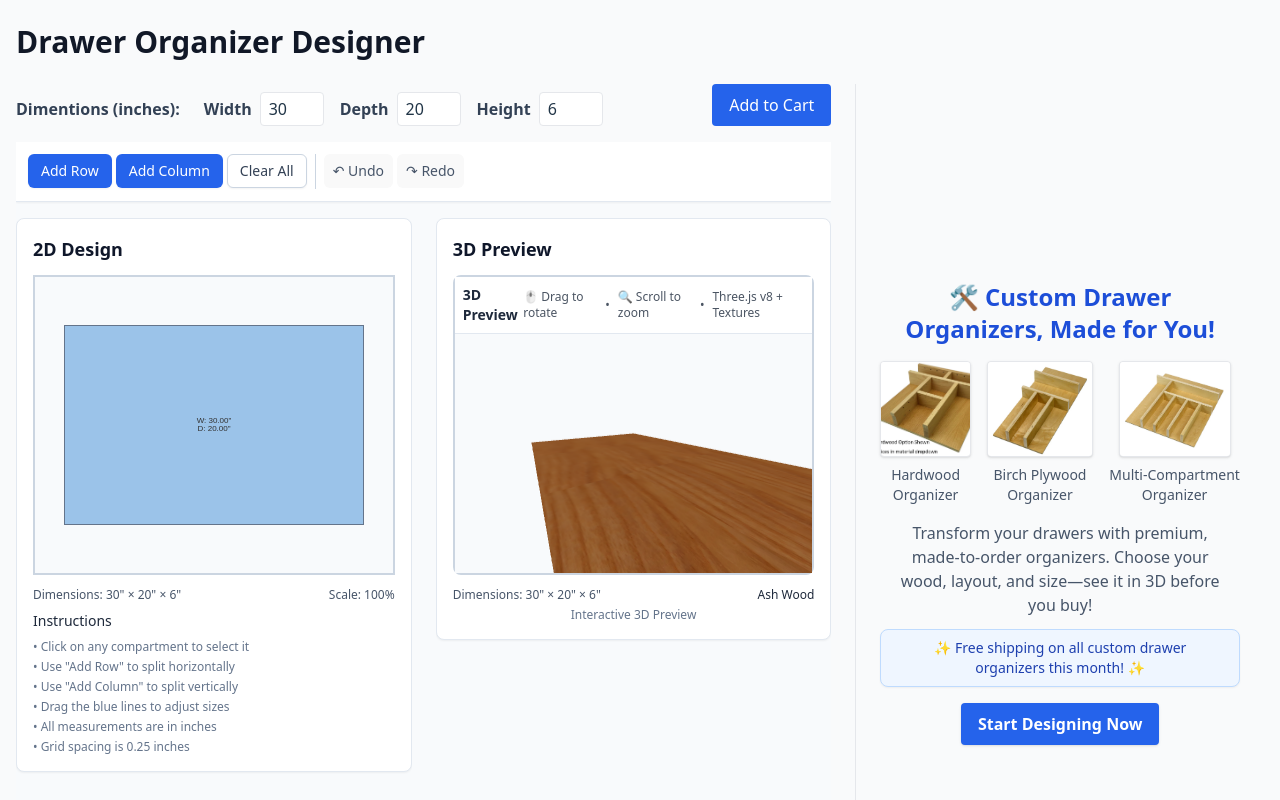
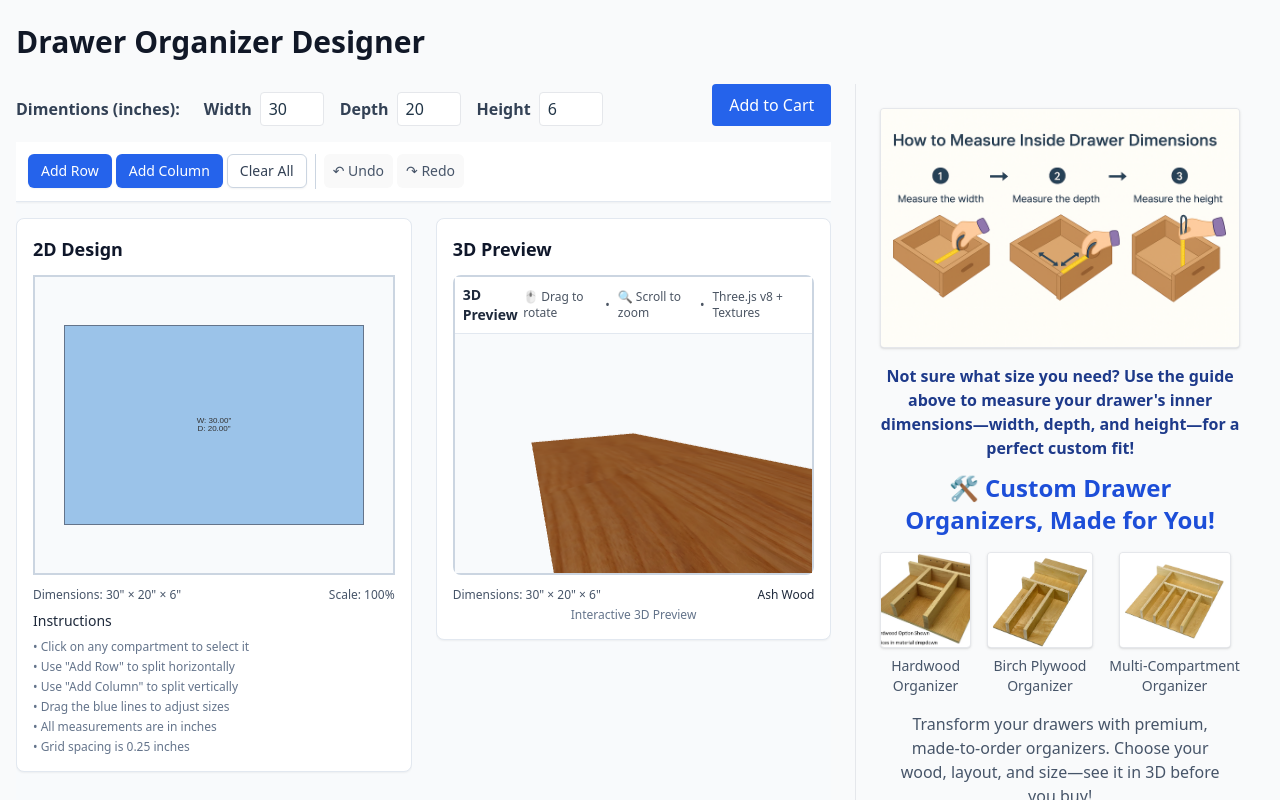
Before and after one commit to rammaradolla/drawer-organizer, a React (Vite) app in the folder client/: page / in a window 1280 px wide. Shown: the top 800 px of the page. Built offline with nearby package versions, Linux system fonts and the light colour scheme.

Commit message:
Added advertising section

```diff
--- a/client/src/components/Cart.jsx
+++ b/client/src/components/Cart.jsx
@@ -9,6 +9,10 @@ export default function Cart() {
   if (!cart.length) {
     return (
       <div className="p-6 text-center text-slate-600 flex flex-col items-center justify-center h-full">
+        <img src="/images/how-to-measure.jpg" alt="How to Measure Inside Drawer Dimensions" className="w-full max-w-md mb-4 rounded shadow border bg-white" />
+        <div className="mb-3 text-base max-w-lg mx-auto text-blue-900 font-semibold">
+          Not sure what size you need? Use the guide above to measure your drawer's inner dimensions—width, depth, and height—for a perfect custom fit!
+        </div>
         <div className="text-2xl font-bold mb-4 text-blue-700">🛠️ Custom Drawer Organizers, Made for You!</div>
         <div className="flex flex-row gap-4 justify-center mb-4">
           <div className="flex flex-col items-center">
```
Also changed, not shown: client/public/images/how-to-measure.jpg (added).
